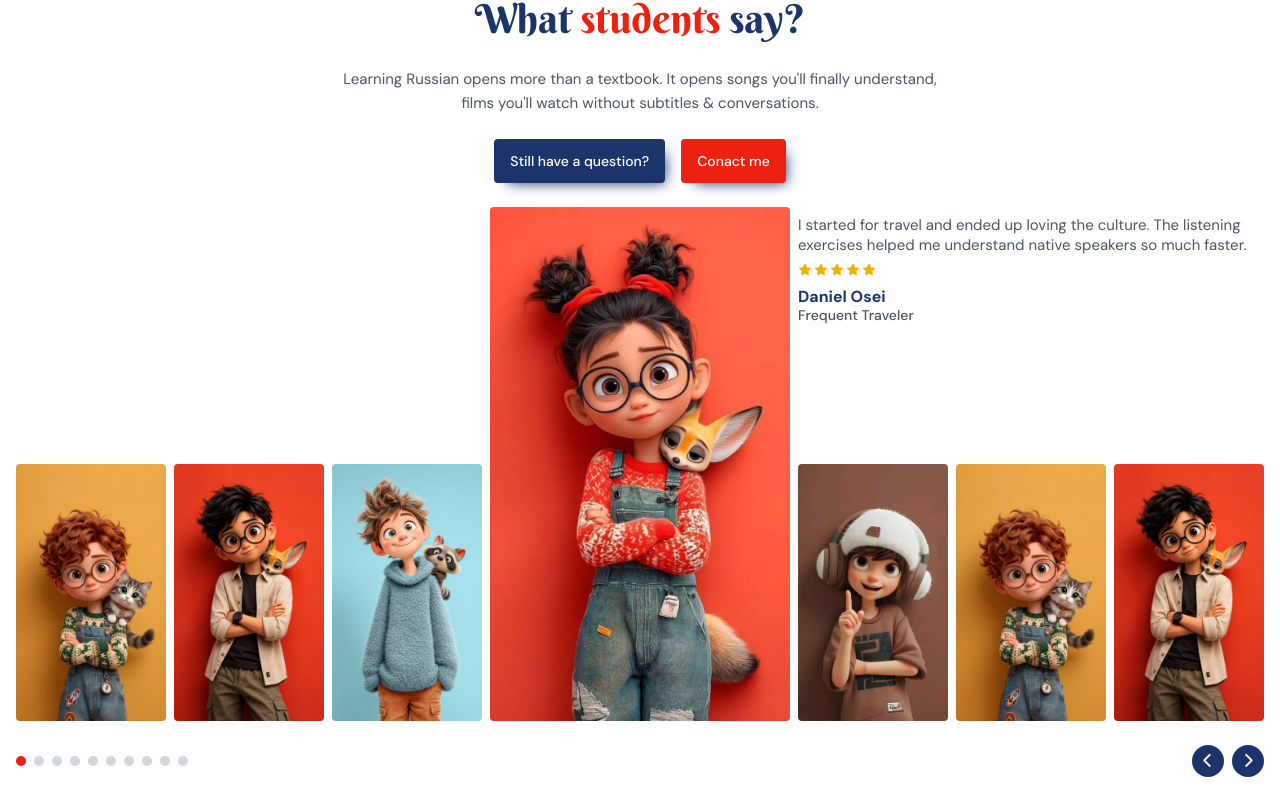
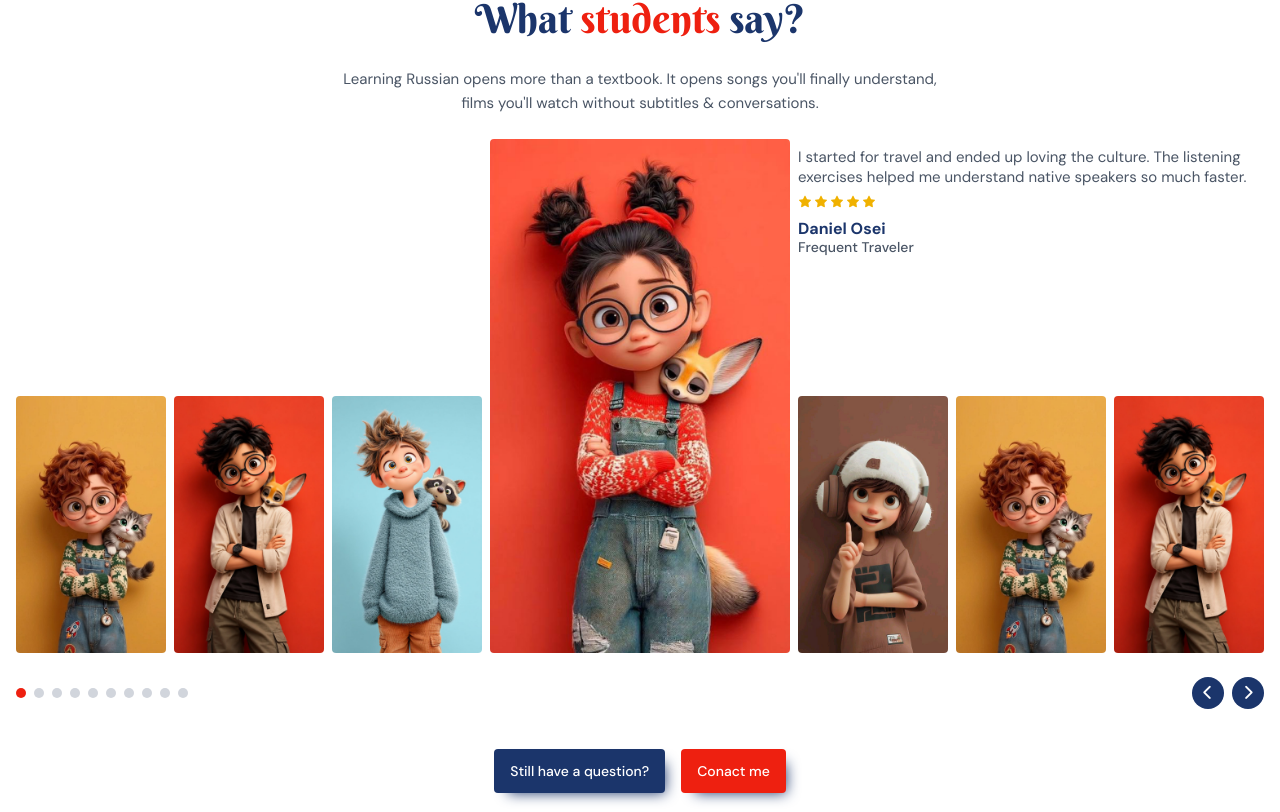
Before and after one commit to sandeepkamara12/Tutor, a React (Vite) app: page / in a window 1280 px wide. Shown: the part 4828-5640 px from the top of the page. Built offline with nearby package versions, Linux system fonts and the light colour scheme; no server answers.

Commit message:
update the buttons position of testimonials

```diff
--- a/src/components/Testimonials.jsx
+++ b/src/components/Testimonials.jsx
@@ -97,10 +97,6 @@ export default function Testimonials() {
             without subtitles & conversations.
           </motion.p>
           {/* buttons */}
-          <div className="flex flex-wrap flex-col sd:flex-row gap-2 sd:gap-4 w-full sd:w-auto justify-center">
-            <Button color="blue" label="Still have a question?" href="#faq" animation={animationTop} delay={0.15} />
-            <Button color="red" label="Conact Me" href="#enquiry"  animation={animationTop} delay={0.2} />
-          </div>
         </div>
 
 
@@ -118,6 +114,10 @@ export default function Testimonials() {
           className=""
           classNames={{ arrow: 'max-md:hidden flex flex-wrap items-center justify-center' }}
         />
+          <div className="flex flex-wrap flex-col sd:flex-row gap-2 sd:gap-4 w-full sd:w-auto justify-center mt-10">
+            <Button color="blue" label="Still have a question?" href="#faq" animation={animationTop} delay={0.15} />
+            <Button color="red" label="Conact Me" href="#enquiry"  animation={animationTop} delay={0.2} />
+          </div>
       </div>
     </section>
   );
```
